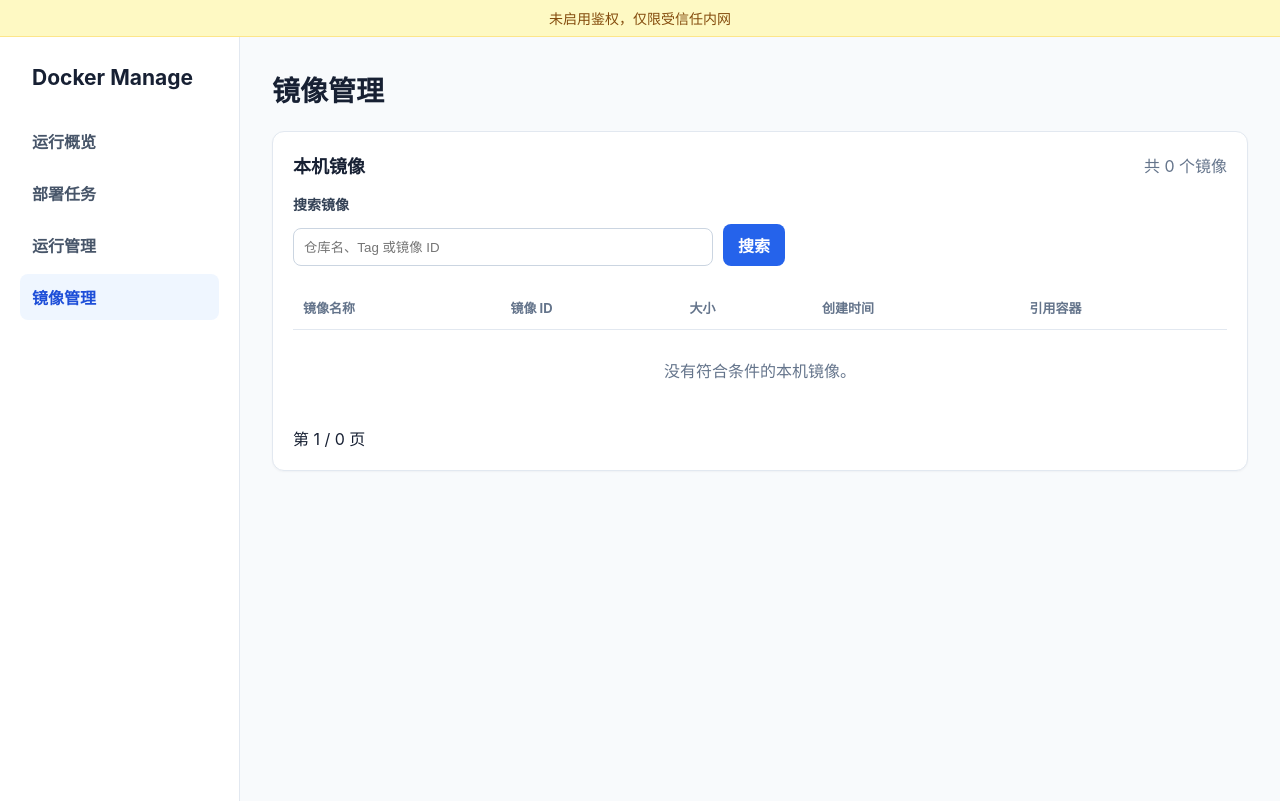
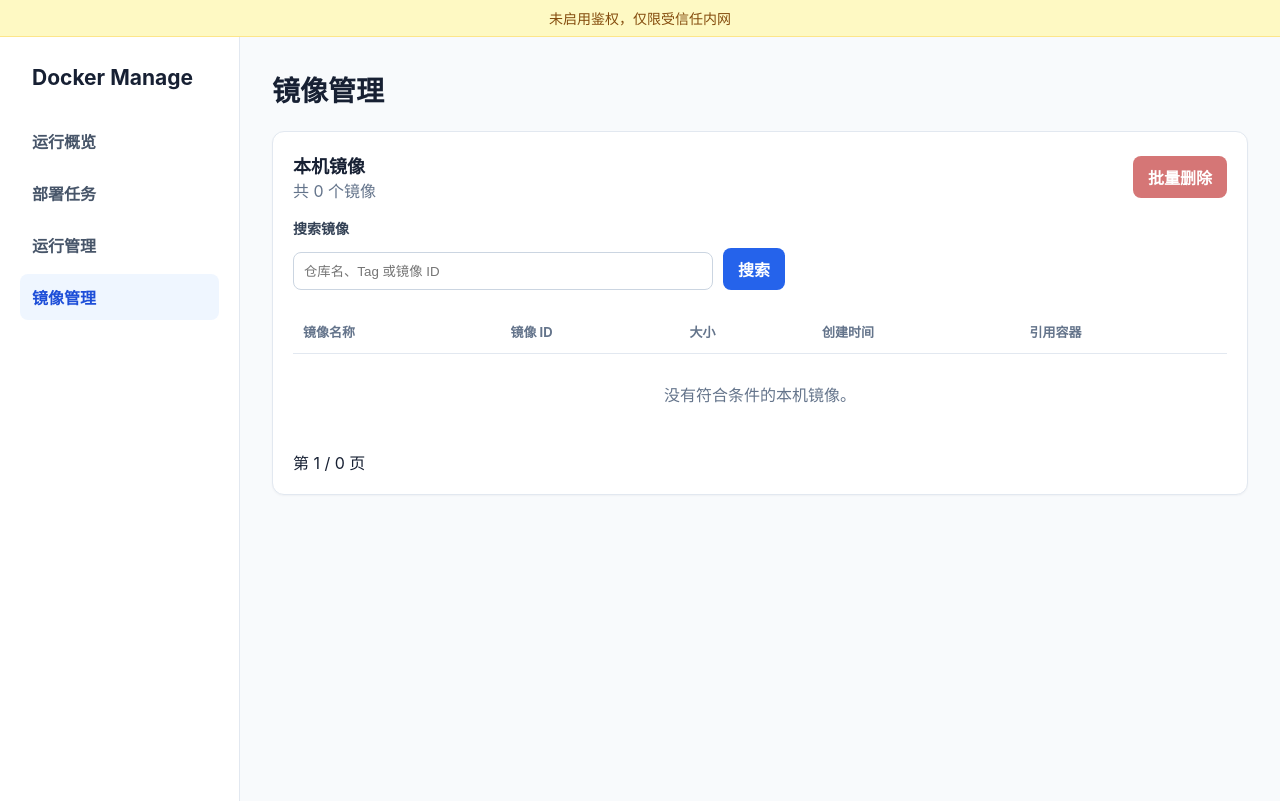
Before and after one commit to haowenj/docker_manage_server, a FastAPI app: page /images in a window 1280 px wide. Run offline with FastAPI, Linux system fonts and the light colour scheme; parts of the project's set-up code (start-up, migrations or seed data) failed here and were passed over.

Commit message:
feat: add image batch selection interface

```diff
--- a/pyproject.toml
+++ b/pyproject.toml
@@ -36,6 +36,7 @@ docker_manage_server = [
     "templates/errors/*.html",
     "static/css/*.css",
     "static/js/*.js",
+    "static/js/*.mjs",
     "static/vendor/xterm/*.mjs",
     "static/vendor/xterm/*.css",
     "static/vendor/xterm/*.txt",
--- a/src/docker_manage_server/static/css/app.css
+++ b/src/docker_manage_server/static/css/app.css
@@ -74,6 +74,13 @@ pre { max-width: 100%; margin: 12px 0 0; padding: 14px; color: #1e293b; backgrou
 .search-form input { min-width: min(420px, 100%); min-height: 38px; padding: 7px 10px; border: 1px solid #cbd5e1; border-radius: 8px; }
 .tag-list { display: flex; gap: 6px; flex-wrap: wrap; }
 .tag { display: inline-block; padding: 3px 7px; border-radius: 6px; background: #eef2ff; color: #3730a3; font-family: ui-monospace, monospace; }
+.image-batch-actions, .image-batch-mode-actions { display: flex; align-items: center; gap: 8px; flex-wrap: wrap; }
+.image-select-cell { width: 44px; text-align: center; }
+.image-select-cell input { width: 16px; height: 16px; }
+.batch-image-list { display: grid; gap: 10px; margin: 10px 0 18px; padding-left: 22px; }
+.batch-image-list > li { overflow-wrap: anywhere; }
+.batch-container-list { margin: 7px 0 0; color: var(--muted); }
+.batch-item-error { display: block; margin-top: 5px; color: var(--danger); }
 .pagination { display: flex; justify-content: space-between; align-items: center; gap: 12px; margin-top: 16px; }
 .pagination div { display: flex; gap: 8px; }
 .inspect-json { max-height: 640px; overflow: auto; white-space: pre-wrap; overflow-wrap: anywhere; }
@@ -114,6 +121,7 @@ pre { max-width: 100%; margin: 12px 0 0; padding: 14px; color: #1e293b; backgrou
   .table-scroll { overflow-x: auto; }
   .page-actions, .panel-heading, .toolbar { align-items: flex-start; flex-direction: column; }
   .container-heading-actions { width: 100%; justify-content: flex-start; }
+  .image-batch-actions, .image-batch-mode-actions { width: 100%; }
   .dialog-heading { align-items: flex-start; flex-wrap: wrap; }
   .log-output-viewport, .terminal-viewport { height: clamp(280px, 52vh, 520px); }
   .definition-grid { grid-template-columns: 1fr; gap: 4px; }
--- /dev/null
+++ b/src/docker_manage_server/static/js/image_batch_delete.mjs
@@ -0,0 +1 @@
+export const imageLabel = (item) => item.tags?.[0] || item.short_id || item.id;
--- a/src/docker_manage_server/templates/images/list.html
+++ b/src/docker_manage_server/templates/images/list.html
@@ -1,7 +1,16 @@
 {% extends "base.html" %}
 {% block content %}
-<section class="panel">
-  <div class="panel-heading"><h2>本机镜像</h2><span class="muted">共 {{ image_page.total_items }} 个镜像</span></div>
+<section class="panel" data-image-batch data-preview-url="/api/images/batch-delete-preview" data-delete-url="/api/images/batch-delete" data-query="{{ image_page.query }}" data-page="{{ image_page.page }}">
+  <div class="panel-heading">
+    <div><h2>本机镜像</h2><span class="muted">共 {{ image_page.total_items }} 个镜像</span></div>
+    <div class="image-batch-actions">
+      <button class="button button-danger" type="button" data-image-batch-enter{% if not images %} disabled{% endif %}>批量删除</button>
+      <div class="image-batch-mode-actions" data-image-batch-actions hidden>
+        <button class="button button-danger" type="button" data-image-batch-submit disabled>删除已选（<span data-image-selected-count>0</span>）</button>
+        <button class="button button-secondary" type="button" data-image-batch-cancel>取消</button>
+      </div>
+    </div>
+  </div>
   <form class="search-form" method="get" action="/images">
     <label for="image-search">搜索镜像</label>
     <input id="image-search" type="search" name="q" value="{{ image_page.query }}" placeholder="仓库名、Tag 或镜像 ID">
@@ -9,9 +18,29 @@
     {% if image_page.query %}<a class="button button-secondary" href="/images">清除</a>{% endif %}
   </form>
   <div class="table-scroll"><table>
-    <thead><tr><th>镜像名称</th><th>镜像 ID</th><th>大小</th><th>创建时间</th><th>引用容器</th></tr></thead>
-    <tbody>{% for image in images %}<tr class="image-row"><td><div class="tag-list">{% if image.item.tags %}{% for tag in image.item.tags %}<a class="tag" href="/images/{{ image.item.id }}">{{ tag }}</a>{% endfor %}{% else %}<a class="tag" href="/images/{{ image.item.id }}">{{ image.item.short_id }}</a><span class="muted">未标记</span>{% endif %}</div></td><td><a href="/images/{{ image.item.id }}"><code>{{ image.item.short_id }}</code></a></td><td>{{ image.size }}</td><td>{{ image.created }}</td><td>{{ image.item.container_count }}</td></tr>{% else %}<tr><td colspan="5" class="empty-cell">没有符合条件的本机镜像。</td></tr>{% endfor %}</tbody>
+    <thead><tr><th class="image-select-cell" data-image-select-cell hidden><input type="checkbox" aria-label="全选当前页镜像" data-image-select-all></th><th>镜像名称</th><th>镜像 ID</th><th>大小</th><th>创建时间</th><th>引用容器</th></tr></thead>
+    <tbody>{% for image in images %}<tr class="image-row"><td class="image-select-cell" data-image-select-cell hidden><input type="checkbox" value="{{ image.item.id }}" aria-label="选择镜像 {{ image.display_name }}" data-image-select-item></td><td><div class="tag-list">{% if image.item.tags %}{% for tag in image.item.tags %}<a class="tag" href="/images/{{ image.item.id }}">{{ tag }}</a>{% endfor %}{% else %}<a class="tag" href="/images/{{ image.item.id }}">{{ image.item.short_id }}</a><span class="muted">未标记</span>{% endif %}</div></td><td><a href="/images/{{ image.item.id }}"><code>{{ image.item.short_id }}</code></a></td><td>{{ image.size }}</td><td>{{ image.created }}</td><td>{{ image.item.container_count }}</td></tr>{% else %}<tr><td colspan="6" class="empty-cell">没有符合条件的本机镜像。</td></tr>{% endfor %}</tbody>
   </table></div>
   <nav class="pagination" aria-label="镜像分页"><span>第 {{ image_page.page }} / {{ image_page.total_pages }} 页</span><div>{% if image_page.page > 1 %}<a class="button button-secondary" href="/images?q={{ image_page.query|urlencode }}&amp;page={{ image_page.page - 1 }}">上一页</a>{% endif %}{% if image_page.page < image_page.total_pages %}<a class="button button-secondary" href="/images?q={{ image_page.query|urlencode }}&amp;page={{ image_page.page + 1 }}">下一页</a>{% endif %}</div></nav>
+  <dialog id="image-batch-delete-dialog" class="container-dialog" data-image-batch-dialog>
+    <div class="dialog-heading"><h2 data-image-batch-dialog-title>批量删除镜像</h2><button class="button button-secondary" type="button" data-image-batch-close>关闭</button></div>
+    <div class="alert alert-danger" data-image-batch-error hidden></div>
+    <div data-image-batch-preview>
+      <section class="dialog-section" data-batch-deletable-section><h3>将删除</h3><ul class="batch-image-list" data-batch-deletable></ul></section>
+      <section class="dialog-section" data-batch-in-use-section><h3>不会删除：被容器占用</h3><ul class="batch-image-list" data-batch-in-use></ul></section>
+      <section class="dialog-section" data-batch-missing-section hidden><h3>已不存在</h3><ul class="batch-image-list" data-batch-missing></ul></section>
+      <div class="alert alert-warning">确认时会重新检查运行中和已停止的容器；新被占用的镜像不会删除。</div>
+      <button class="button button-danger" type="button" data-image-batch-confirm>确定删除</button>
+    </div>
+    <div data-image-batch-result hidden>
+      <p data-image-batch-summary></p>
+      <section class="dialog-section" data-batch-deleted-section><h3>已删除</h3><ul class="batch-image-list" data-batch-deleted></ul></section>
+      <section class="dialog-section" data-batch-result-in-use-section><h3>因容器占用跳过</h3><ul class="batch-image-list" data-batch-result-in-use></ul></section>
+      <section class="dialog-section" data-batch-result-missing-section><h3>已不存在</h3><ul class="batch-image-list" data-batch-result-missing></ul></section>
+      <section class="dialog-section" data-batch-failed-section><h3>删除失败</h3><ul class="batch-image-list" data-batch-failed></ul></section>
+      <button class="button button-secondary" type="button" data-image-batch-return>返回镜像列表</button>
+    </div>
+  </dialog>
 </section>
 {% endblock %}
+{% block scripts %}<script type="module" src="{{ url_for('static', path='/js/image_batch_delete.mjs') }}?v={{ static_asset_version('js/image_batch_delete.mjs') }}"></script>{% endblock %}
```
Also changed, not shown: tests/web/test_images.py (+35 -0 lines), tests/web/test_package_resources.py (+8 -0 lines).
